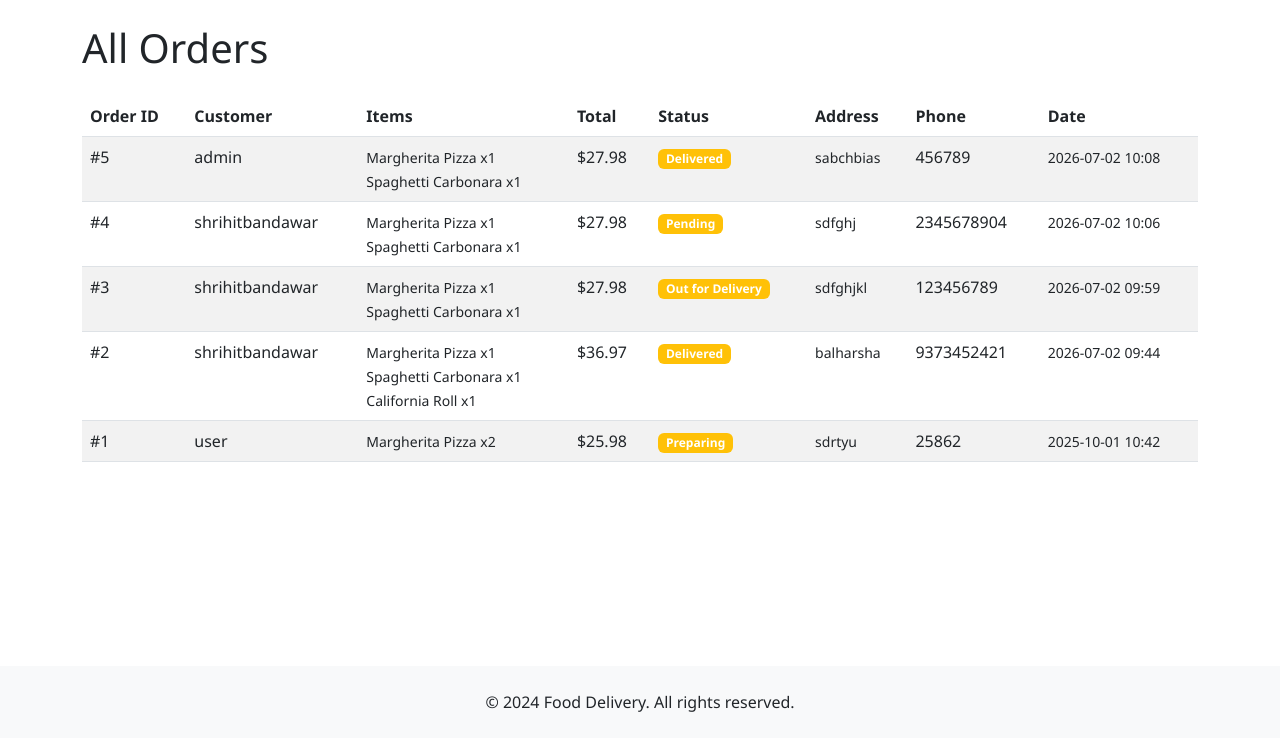
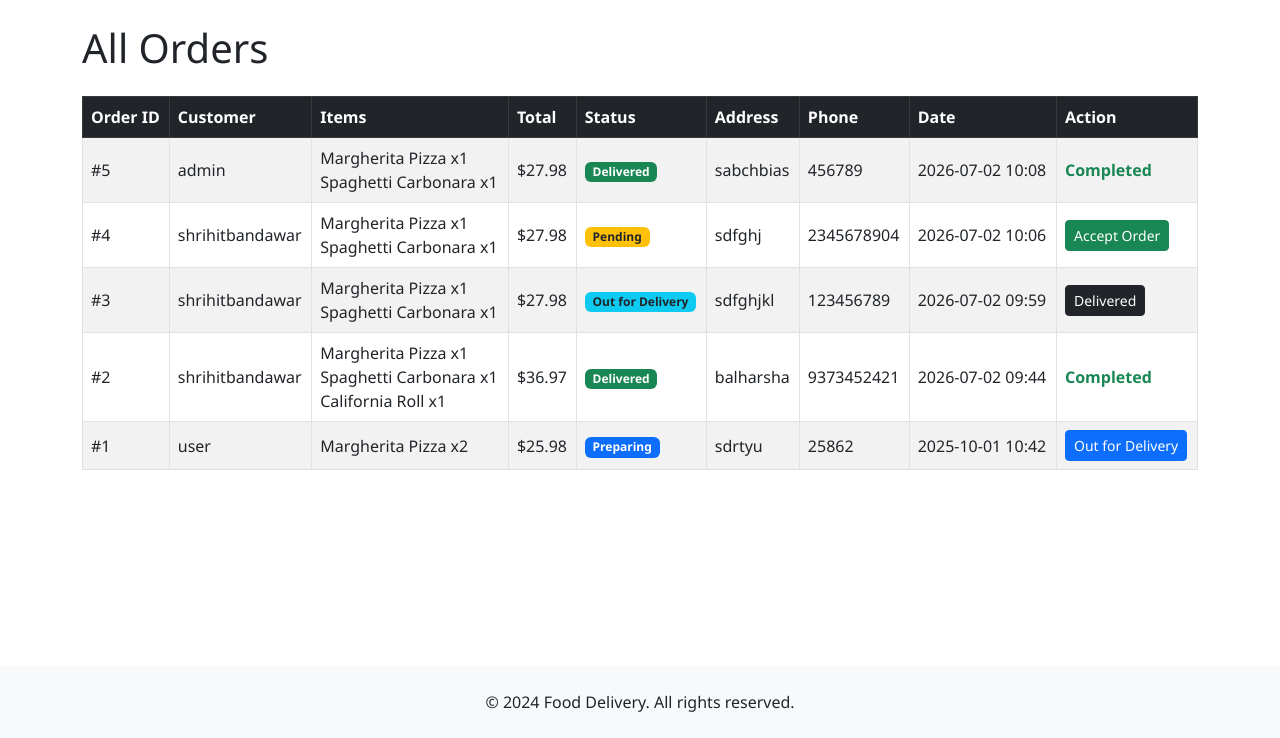
Before and after one commit to Shrihitbandawar18/QuickBite-Food_Delivery, a Flask app: page /admin/orders in a window 1280 px wide. Shown: the part 62-800 px from the top of the page. Run offline with Flask 3, Linux system fonts and the light colour scheme; a user stored in the database is signed in; data comes from the database, SQL or seed files in the repository; both versions use the stored data as it was after the commit.

Commit message:
Updated content

```diff
--- a/routes/admin.py
+++ b/routes/admin.py
@@ -138,3 +138,28 @@ def delete_menu_item(item_id):
 def orders():
     orders = Order.query.order_by(Order.created_at.desc()).all()
     return render_template('admin/orders.html', orders=orders)
+
+
+@admin_bp.route('/orders/<int:order_id>/<status>')
+@admin_required
+def update_order_status(order_id, status):
+
+    order = Order.query.get_or_404(order_id)
+
+    valid_statuses = [
+        "Pending",
+        "Preparing",
+        "Out for Delivery",
+        "Delivered"
+    ]
+
+    if status not in valid_statuses:
+        flash("Invalid order status!", "danger")
+        return redirect(url_for('admin.orders'))
+
+    order.status = status
+    db.session.commit()
+
+    flash(f"Order #{order.id} status updated to '{status}'.", "success")
+
+    return redirect(url_for('admin.orders'))
--- a/templates/admin/orders.html
+++ b/templates/admin/orders.html
@@ -6,8 +6,8 @@
 <h1 class="mb-4">All Orders</h1>
 
 <div class="table-responsive">
-    <table class="table table-striped">
-        <thead>
+    <table class="table table-striped table-bordered align-middle">
+        <thead class="table-dark">
             <tr>
                 <th>Order ID</th>
                 <th>Customer</th>
@@ -17,28 +17,87 @@
                 <th>Address</th>
                 <th>Phone</th>
                 <th>Date</th>
+                <th>Action</th>
             </tr>
         </thead>
+
         <tbody>
             {% for order in orders %}
             <tr>
+
                 <td>#{{ order.id }}</td>
+
                 <td>{{ order.user.username }}</td>
+
                 <td>
                     <ul class="list-unstyled mb-0">
                         {% for item in order.order_items %}
-                        <li><small>{{ item.menu_item.name }} x{{ item.quantity }}</small></li>
+                        <li>{{ item.menu_item.name }} x{{ item.quantity }}</li>
                         {% endfor %}
                     </ul>
                 </td>
+
                 <td>${{ "%.2f"|format(order.total_amount) }}</td>
-                <td><span class="badge bg-warning">{{ order.status }}</span></td>
-                <td><small>{{ order.delivery_address }}</small></td>
+
+                <td>
+                    {% if order.status == "Pending" %}
+                        <span class="badge bg-warning text-dark">Pending</span>
+
+                    {% elif order.status == "Preparing" %}
+                        <span class="badge bg-primary">Preparing</span>
+
+                    {% elif order.status == "Out for Delivery" %}
+                        <span class="badge bg-info text-dark">Out for Delivery</span>
+
+                    {% elif order.status == "Delivered" %}
+                        <span class="badge bg-success">Delivered</span>
+
+                    {% else %}
+                        <span class="badge bg-secondary">{{ order.status }}</span>
+                    {% endif %}
+                </td>
+
+                <td>{{ order.delivery_address }}</td>
+
                 <td>{{ order.phone }}</td>
-                <td><small>{{ order.created_at.strftime('%Y-%m-%d %H:%M') }}</small></td>
+
+                <td>{{ order.created_at.strftime('%Y-%m-%d %H:%M') }}</td>
+
+                <td>
+
+                    {% if order.status == "Pending" %}
+
+                    <a href="{{ url_for('admin.update_order_status', order_id=order.id, status='Preparing') }}"
+                       class="btn btn-success btn-sm">
+                        Accept Order
+                    </a>
+
+                    {% elif order.status == "Preparing" %}
+
+                    <a href="{{ url_for('admin.update_order_status', order_id=order.id, status='Out for Delivery') }}"
+                       class="btn btn-primary btn-sm">
+                        Out for Delivery
+                    </a>
+
+                    {% elif order.status == "Out for Delivery" %}
+
+                    <a href="{{ url_for('admin.update_order_status', order_id=order.id, status='Delivered') }}"
+                       class="btn btn-dark btn-sm">
+                        Delivered
+                    </a>
+
+                    {% elif order.status == "Delivered" %}
+
+                    <span class="text-success fw-bold">Completed</span>
+
+                    {% endif %}
+
+                </td>
+
             </tr>
             {% endfor %}
         </tbody>
     </table>
 </div>
+
 {% endblock %}
```
Also changed, not shown: instance/food_delivery.db.
